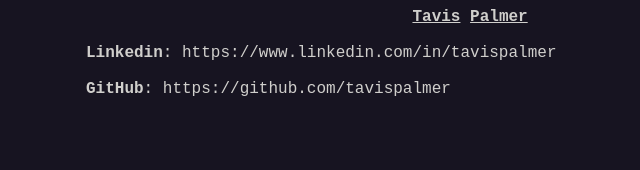
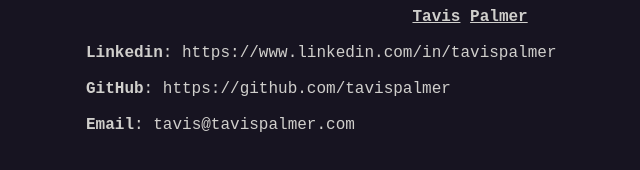
Before and after one commit to tavispalmer/tavispalmer.github.io, a plain HTML site: page index.html in a window 1280 px wide. Shown: the whole page, without its empty margins (170-810 px from the left). Drawn offline with Linux system fonts and the light colour scheme.

Commit message:
Added email address

```diff
--- a/index.html
+++ b/index.html
@@ -12,6 +12,8 @@
 <b>Linkedin</b>: <a href="https://www.linkedin.com/in/tavispalmer">https://www.linkedin.com/in/tavispalmer</a>
 
 <b>GitHub</b>: <a href="https://github.com/tavispalmer">https://github.com/tavispalmer</a>
+
+<b>Email</b>: <a href="mailto:tavis@tavispalmer.com">tavis@tavispalmer.com</a>
         </pre>
     </body>
 </html>
```
